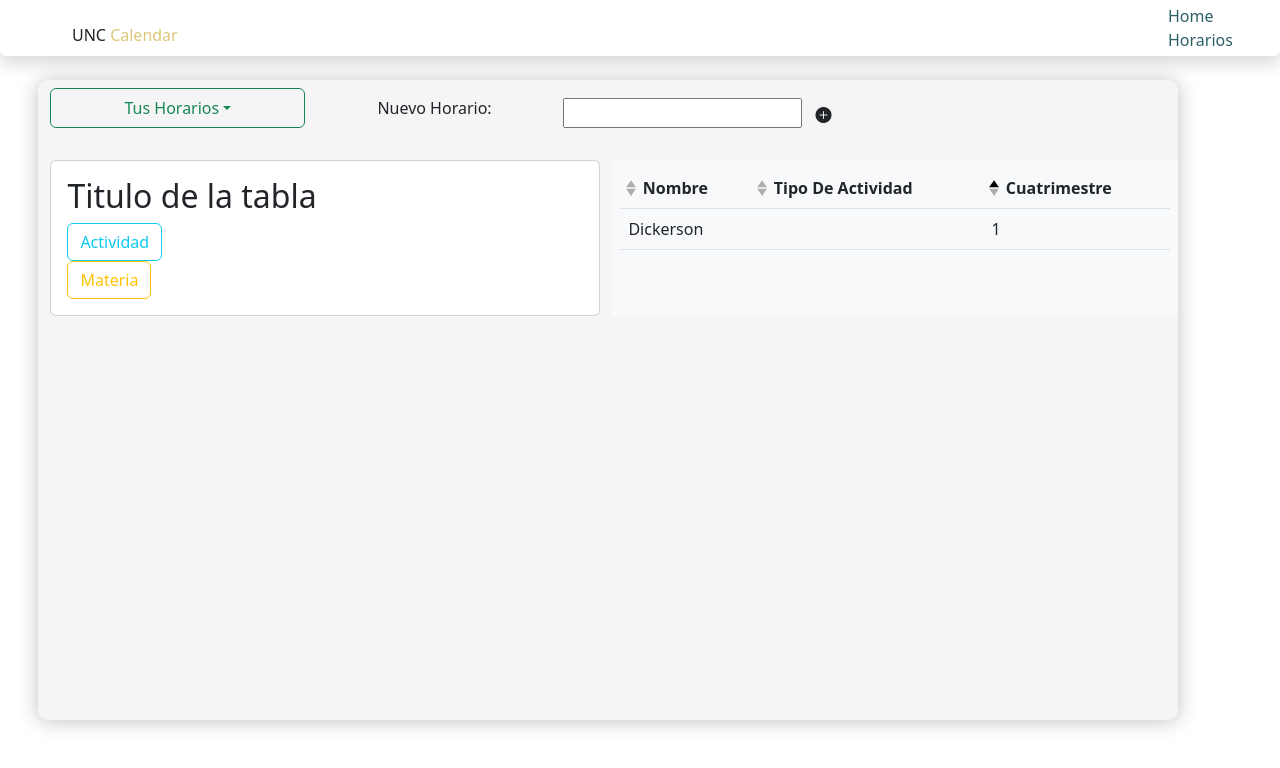
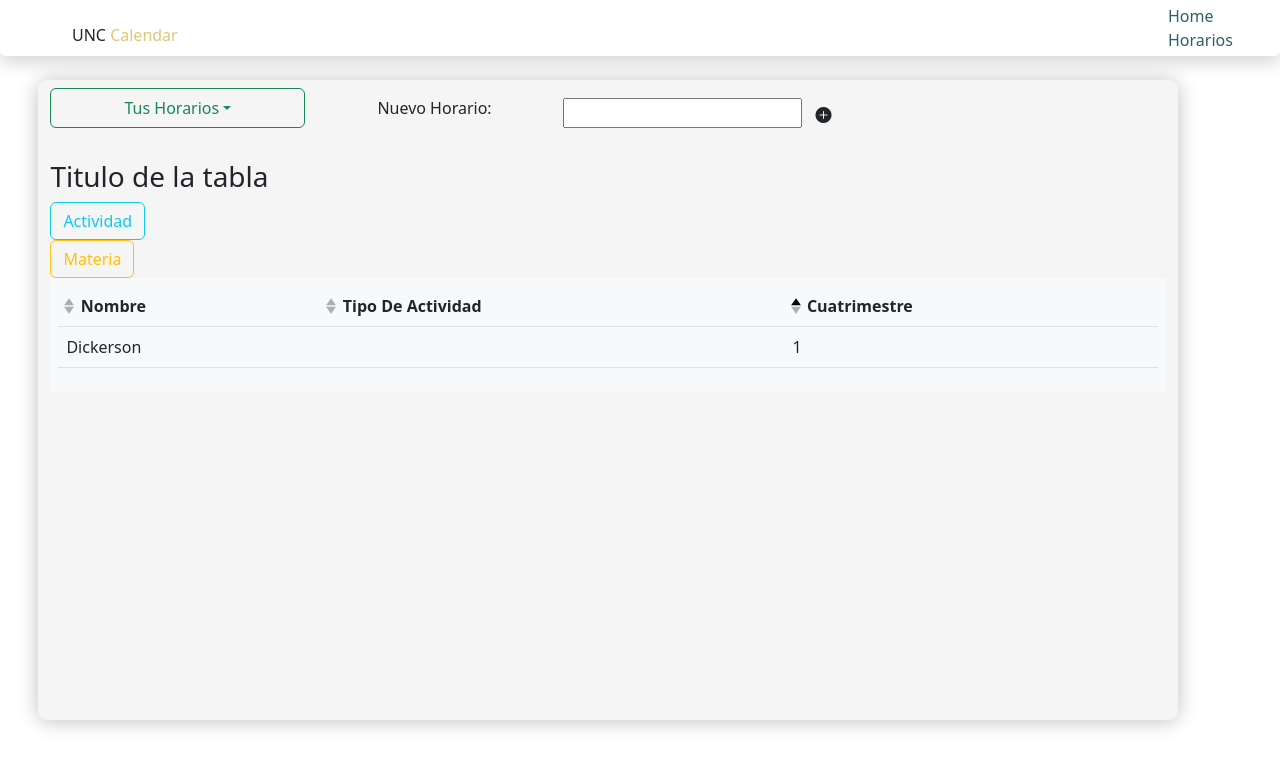
Before and after one commit to megafagol/calendario_uncFabri, a Vue app: page /Horarios in a window 1280 px wide. Shown: the top 768 px of the page. Built offline with nearby package versions, Linux system fonts and the light colour scheme.

Commit message:
rama de trabajo de mati

```diff
--- a/src/views/Horario.vue
+++ b/src/views/Horario.vue
@@ -37,13 +37,11 @@
 
 
 
-    <b-row class="">
-      <b-col class=" ">
-        <b-card>
-          <b-row>
-            <p class="h2">Titulo de la tabla</p>
-            <b-col class="align-self-center">
-              <div>
+    <div class="containermaterias col-6">
+
+      <h3 class="h3">Titulo de la tabla</h3>
+
+        <div class="containerbotones col-3">
                 <b-button v-b-modal.modal-Actividad variant="outline-info">Actividad</b-button>
 
                 <b-modal id="modal-Actividad" centered title="Actividad">
@@ -73,6 +71,8 @@
                   </div>
                 </b-modal>
               </div>
+
+      </div>
 
 
               <div>
```
Also changed, not shown: package.json (+9 -1 lines).
